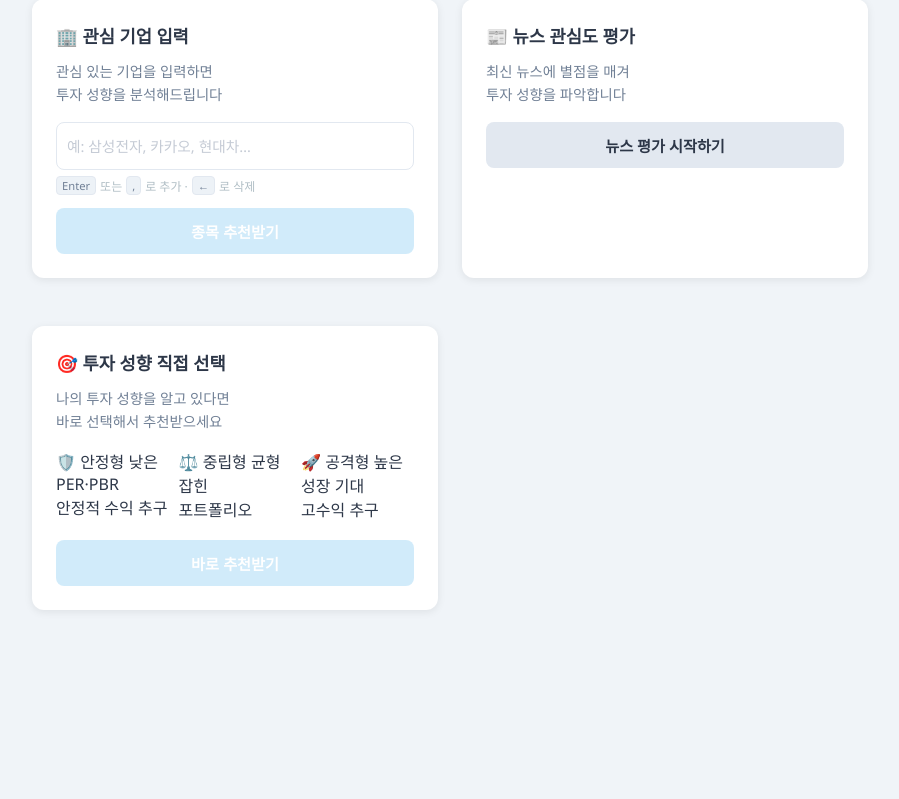
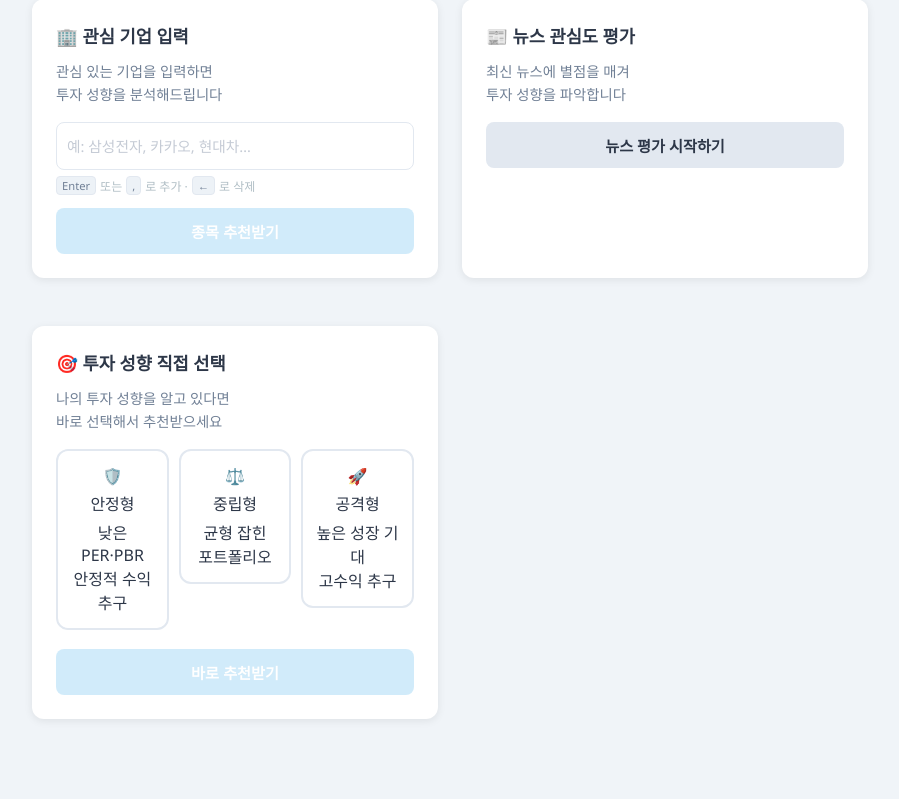
Before and after one commit to leedongho06/OSS_personalized_stock, a Flask app: page / in a window 1280 px wide. Shown: the part 207-1006 px from the top of the page, without its empty margins (190-1089 px from the left). Before the commit the page ends 817 px from the top, so only its background shows below. Run offline with Flask 3, Linux system fonts and the light colour scheme.

Commit message:
feat: add bias selection system (css 3)

```diff
--- a/static/css/style.css
+++ b/static/css/style.css
@@ -500,3 +500,16 @@ header p { color: #718096; }
 .style-option input[type="radio"] {
     display: none;
 }
+
+.style-option-box {
+    display: flex;
+    flex-direction: column;
+    align-items: center;
+    gap: 0.3rem;
+    padding: 0.85rem 0.5rem;
+    border: 2px solid #e2e8f0;
+    border-radius: 12px;
+    text-align: center;
+    transition: all 0.2s;
+    background: #fff;
+}
```
